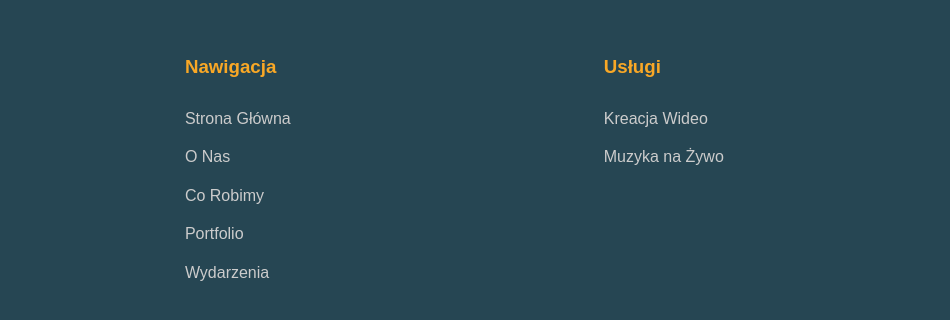
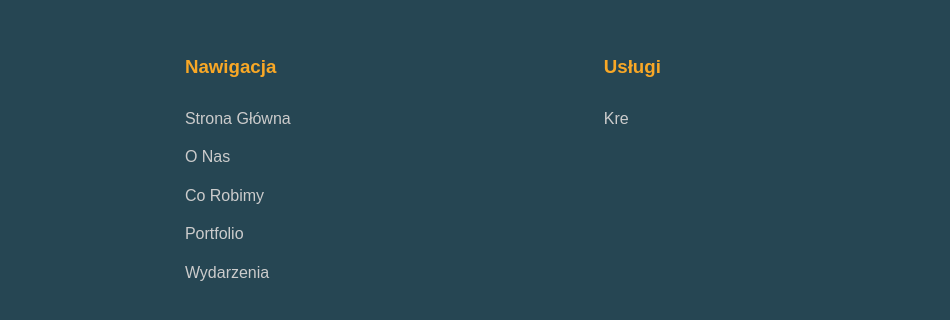
Before and after one commit to Davivdcreator/test4, a plain HTML site: page index.html in a window 1280 px wide. Shown: the part 6251-6571 px from the top of the page, 330-1280 px from the left. Drawn offline with Linux system fonts and the light colour scheme.

Commit message:
Add files via upload

```diff
--- a/index.html
+++ b/index.html
@@ -768,5 +768,4 @@
                 <div class="footer-column">
                     <h3>Usługi</h3>
                     <ul>
-                        <li><a href="#video-creation">Kreacja Wideo</a></li>
-                        <li><a href="#live-music">Muzyka na Żywo</a></li>
+                        <li><a href="#video-creation">Kre
```
